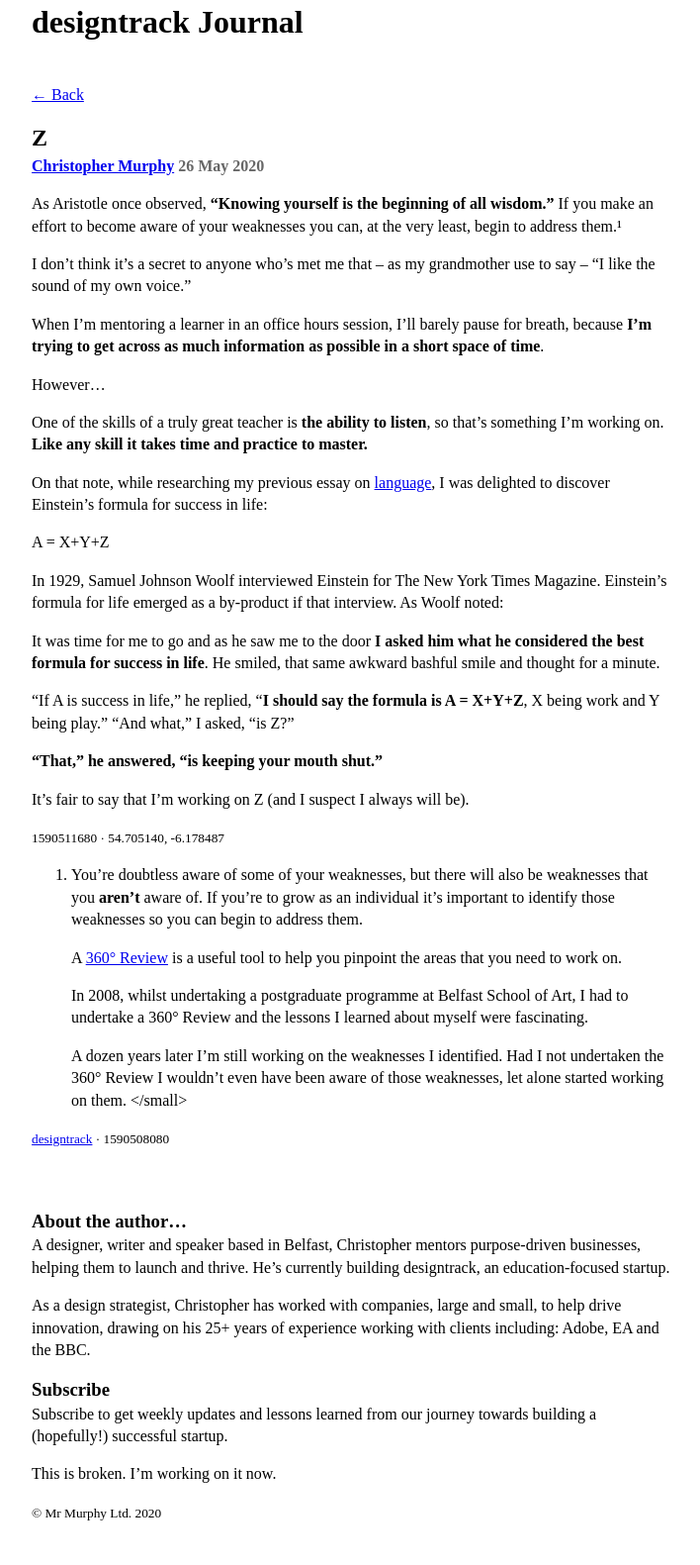
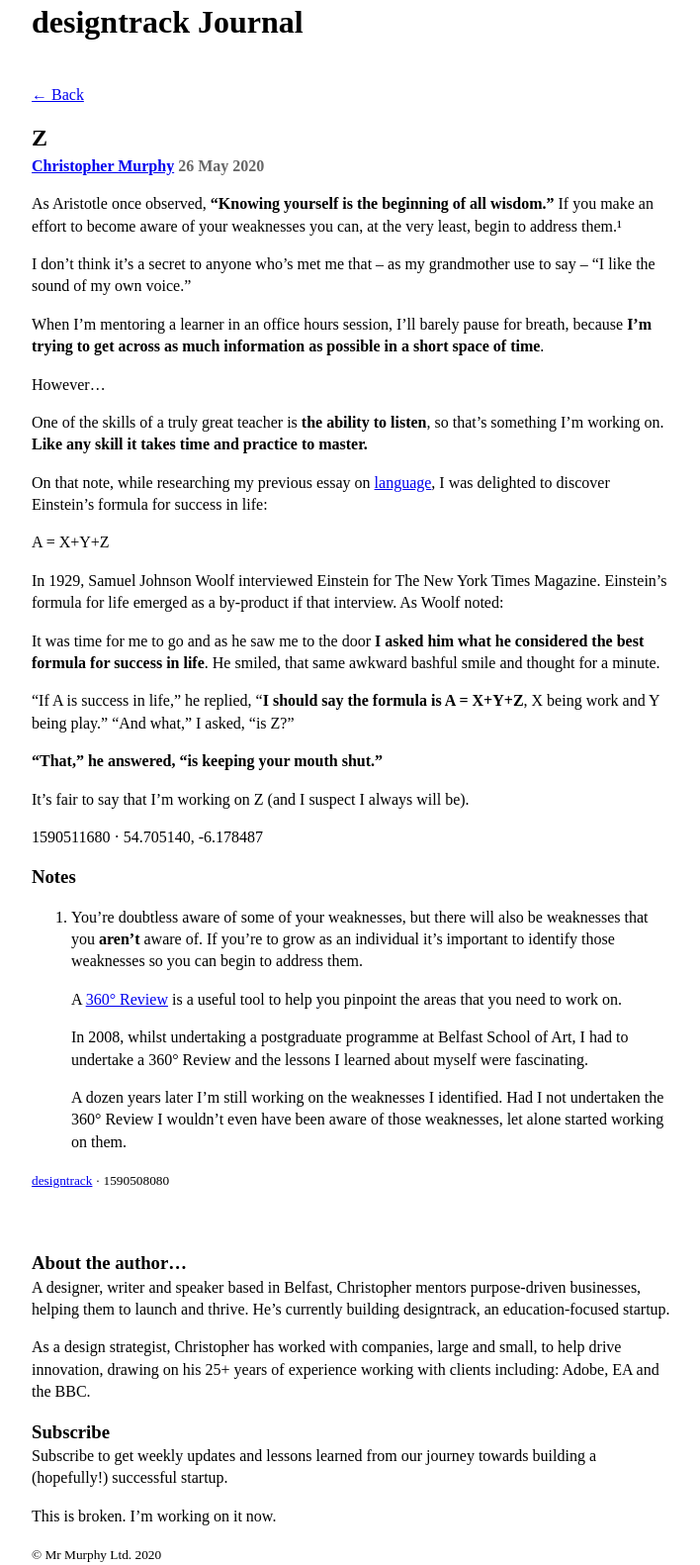
Before and after one commit to designtrack/designtrack-journal, a Jekyll site: the page built from _posts/2020-05-26-z.md, in a window 1280 px wide. Shown: the whole page at 99% size, without its empty margins (283-991 px from the left). Built offline with Jekyll 4.4.1, drawn with Linux system fonts in a browser that asks for light colours; nearby versions of some CDN libraries; before the commit the page ends 1539 px from its top, so only the background shows below that.

Commit message:
Update from Forestry.io Christopher Murphy updated _posts/2020-05-26-z.md

```diff
--- a/_posts/2020-05-26-z.md
+++ b/_posts/2020-05-26-z.md
@@ -28,8 +28,10 @@ In 1929, Samuel Johnson Woolf interviewed Einstein for The New York Times Magazi
 
 It’s fair to say that I’m working on Z (and I suspect I always will be).
 
-<small>
 1590511680 · 54.705140, -6.178487
+
+
+### Notes
 
 1. You’re doubtless aware of some of your weaknesses, but there will also be weaknesses that you **aren’t** aware of. If you’re to grow as an individual it’s important to identify those weaknesses so you can begin to address them.
 
@@ -38,7 +40,6 @@ It’s fair to say that I’m working on Z (and I suspect I always will be).
    In 2008, whilst undertaking a postgraduate programme at Belfast School of Art, I had to undertake a 360° Review and the lessons I learned about myself were fascinating.
 
    A dozen years later I’m still working on the weaknesses I identified. Had I not undertaken the 360° Review I wouldn’t even have been aware of those weaknesses, let alone started working on them.
-</small>
 
 [01]: https://www.mrmurphy.org/2020/05/25/a-win-vs.a-negative-net-present-value.html "Language matters."
 [02]: https://hbr.org/2012/09/getting-360-degree-reviews-right "Getting 360 Degree Reviews Right"
```
